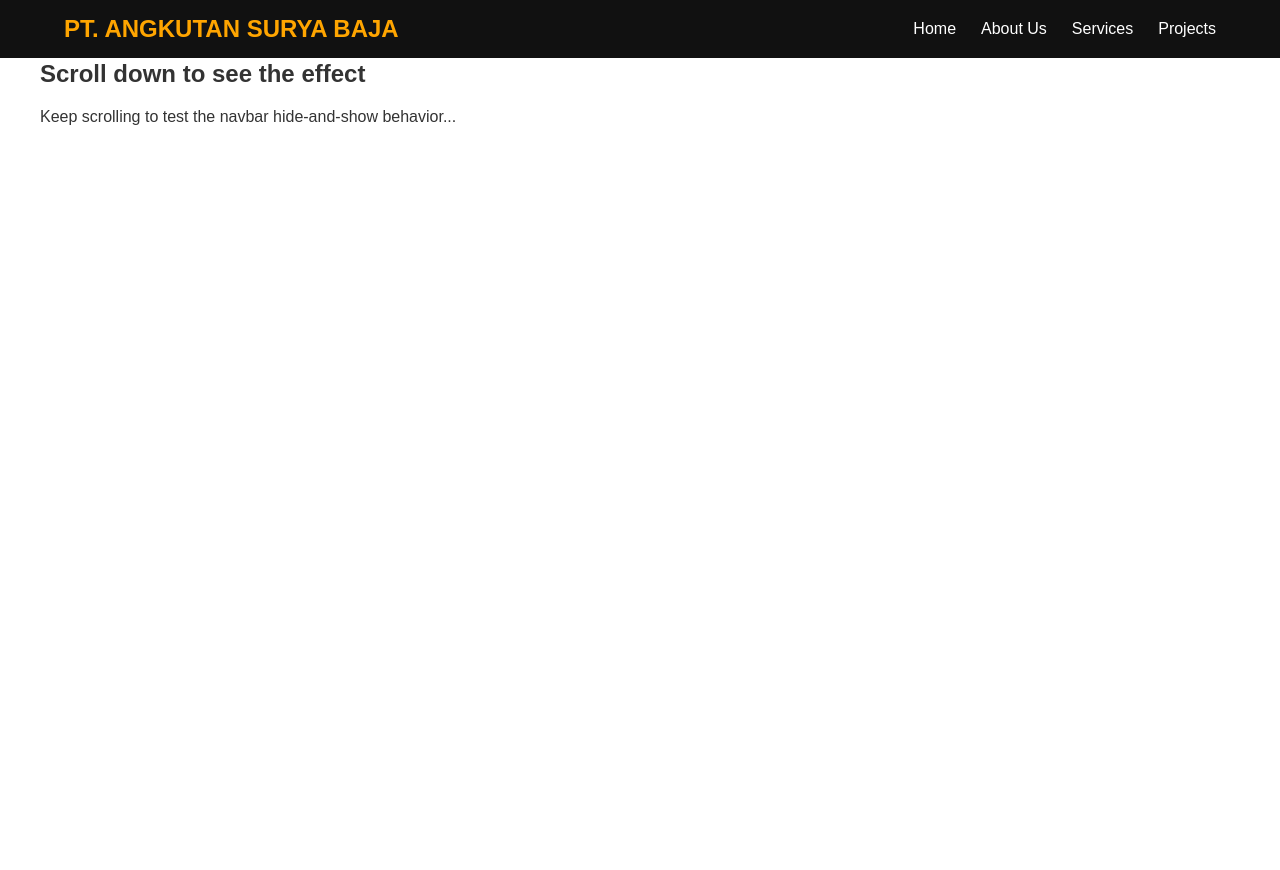
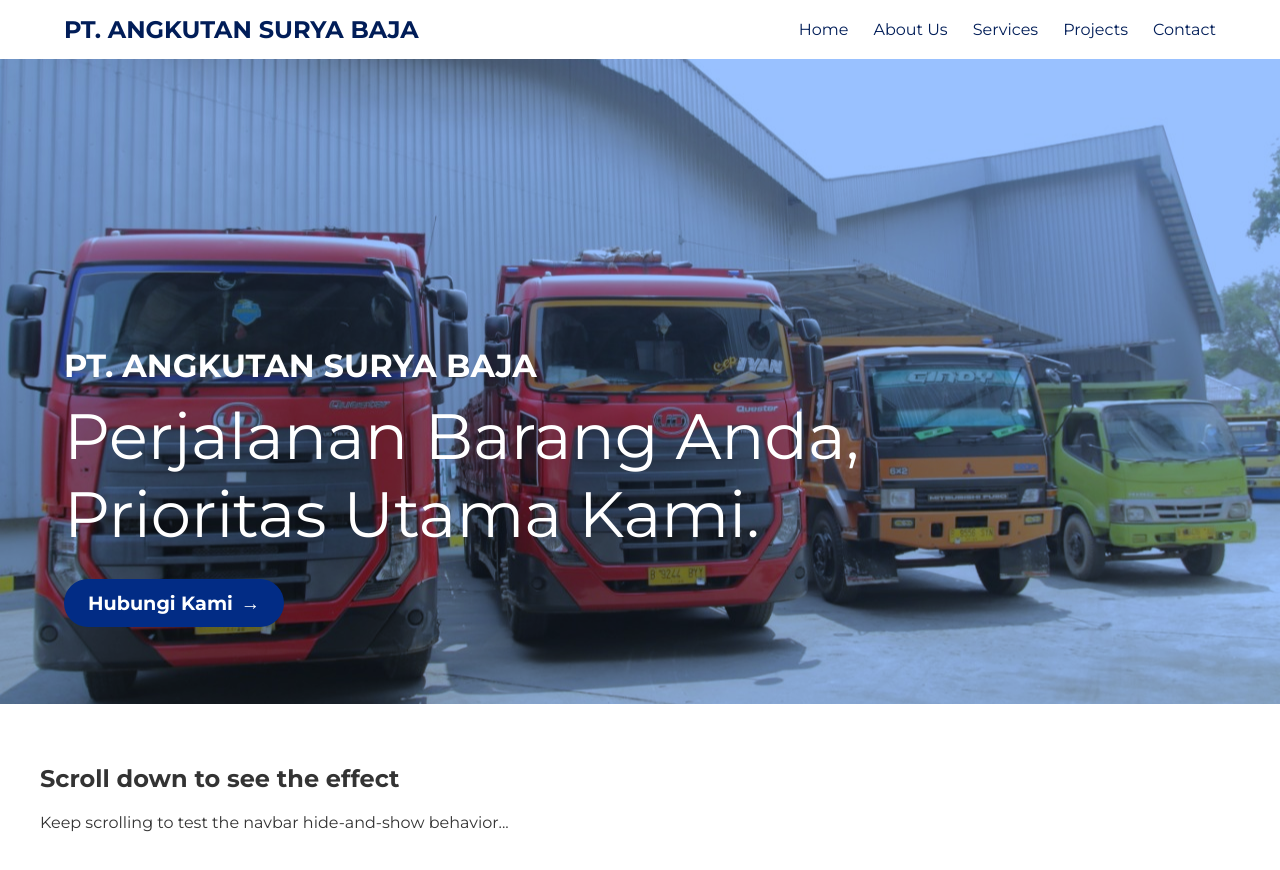
Before and after one commit to williamsgunawan/angkutansuryabaja, a plain HTML site: page index.html in a window 1280 px wide. Shown: the top 870 px of the page. Drawn offline with Linux system fonts and the light colour scheme.

Commit message:
homepage banner created

```diff
--- a/index.html
+++ b/index.html
@@ -4,6 +4,9 @@
   <meta charset="UTF-8" />
   <meta name="viewport" content="width=device-width, initial-scale=1.0" />
   <title>Angkutan Surya Baja</title>
+
+  <link href="https://fonts.googleapis.com/css2?family=Montserrat:wght@400;500;700&display=swap" rel="stylesheet">
+
   <link rel="stylesheet" href="style.css">
 </head>
 <body>
@@ -14,9 +17,20 @@
       <li><a href="#about">About Us</a></li>
       <li><a href="#services">Services</a></li>
       <li><a href="#projects">Projects</a></li>
-      <!-- <li><a href="#contact">Contact</a></li> -->
+      <li><a href="#contact">Contact</a></li>
     </ul>
   </nav>
+
+  <div class="banner">
+    <img src="assets/asb-trucks-1.jpg" alt="Banner">
+
+  </div>
+
+  <div class="banner-section">
+    <h1>PT. ANGKUTAN SURYA BAJA</h1>
+    <p>Perjalanan Barang Anda, <br>Prioritas Utama Kami.</p>
+    <a href="#about" class="learn-more-link">Hubungi Kami</a>
+  </div>
 
   <div style="height: 2000px; padding: 40px; color: #333;">
     <h2>Scroll down to see the effect</h2>
--- a/style.css
+++ b/style.css
@@ -1,6 +1,6 @@
 body {
   margin: 0;
-  font-family: Arial, Helvetica, sans-serif;
+  font-family: 'Montserrat', sans-serif;
 }
 
 /* === Navbar Styles === */
@@ -13,9 +13,9 @@ body {
   display: flex;
   justify-content: space-between;
   align-items: center;
-  background-color: #111;
+  background-color: white;
   padding: 15px 5%; /* changed from 40px to % for flexibility */
-  color: white;
+  color: #011d58;
   box-sizing: border-box; /* ensures padding doesn’t overflow width */
   transition: top 0.4s ease;
   z-index: 1000;
@@ -25,7 +25,7 @@ body {
 .navbar .logo {
   font-size: 1.5em;
   font-weight: bold;
-  color: orange;
+  color: #011d58;
   text-decoration: none;
 }
 
@@ -38,7 +38,7 @@ body {
 }
 
 .navbar ul li a {
-  color: white;
+  color: #011d58;
   text-decoration: none;
   font-size: 1em;
   transition: color 0.3s ease;
@@ -46,6 +46,101 @@ body {
 
 .navbar ul li a:hover {
   color: orange;
+}
+
+.banner {
+  width: 100%;
+  height: 55vw;
+  overflow: hidden;
+  position: relative;
+}
+
+.banner img {
+  width: 100%;
+  height: auto;
+  position: absolute;
+  top: 50%;              /* start from the middle */
+  left: 0;
+  transform: translateY(-50%); /* shift image upward by half its height */
+}
+
+.banner::after {
+  content: "";
+  position: absolute;
+  top: 0;
+  left: 0;
+  width: 100%;
+  height: 100%;
+  background: rgba(0, 100, 255, 0.4); /* transparent blue overlay */
+  mix-blend-mode: multiply; /* blends the color nicely */
+}
+
+.banner-section {
+  position: absolute;
+  top: 27vw;
+  left: 5vw;
+  color: white;
+}
+
+.banner-section h1 {
+  font-size: 2.5vw;
+  margin: 0;
+}
+
+.banner-section p {
+  font-size: 5vw;
+  margin-top: 1vw;
+  margin-bottom: 2vw;
+}
+
+.learn-more-link {
+    display: inline-block;
+    color: white;
+    text-decoration: none;
+    font-weight: 600;
+    font-size: 1.5vw;
+    padding: 12px 24px;
+    border-radius: 50px;
+    transition: all 0.3s ease;
+    position: relative;
+    overflow: hidden;
+    z-index: 1;
+    background-color: #022c85;
+}
+
+/* Hover Effects */
+.learn-more-link:hover {
+    color: #022c85;
+    transform: translateY(-3px);
+    box-shadow: 0 7px 15px rgba(203, 58, 57, 0.3);
+}
+
+.learn-more-link::before {
+    content: '';
+    position: absolute;
+    top: 0;
+    left: 0;
+    width: 0%;
+    height: 100%;
+    background-color: white;
+    transition: all 0.3s ease;
+    z-index: -1;
+}
+
+.learn-more-link:hover::before {
+    width: 100%;
+}
+
+/* Arrow Animation */
+.learn-more-link::after {
+    content: '→';
+    margin-left: 8px;
+    transition: transform 0.3s ease;
+    display: inline-block;
+}
+
+.learn-more-link:hover::after {
+    transform: translateX(5px);
 }
 
 /* === Responsive (for mobile) === */
```
Also changed, not shown: assets/asb-trucks-1.jpg (added).
